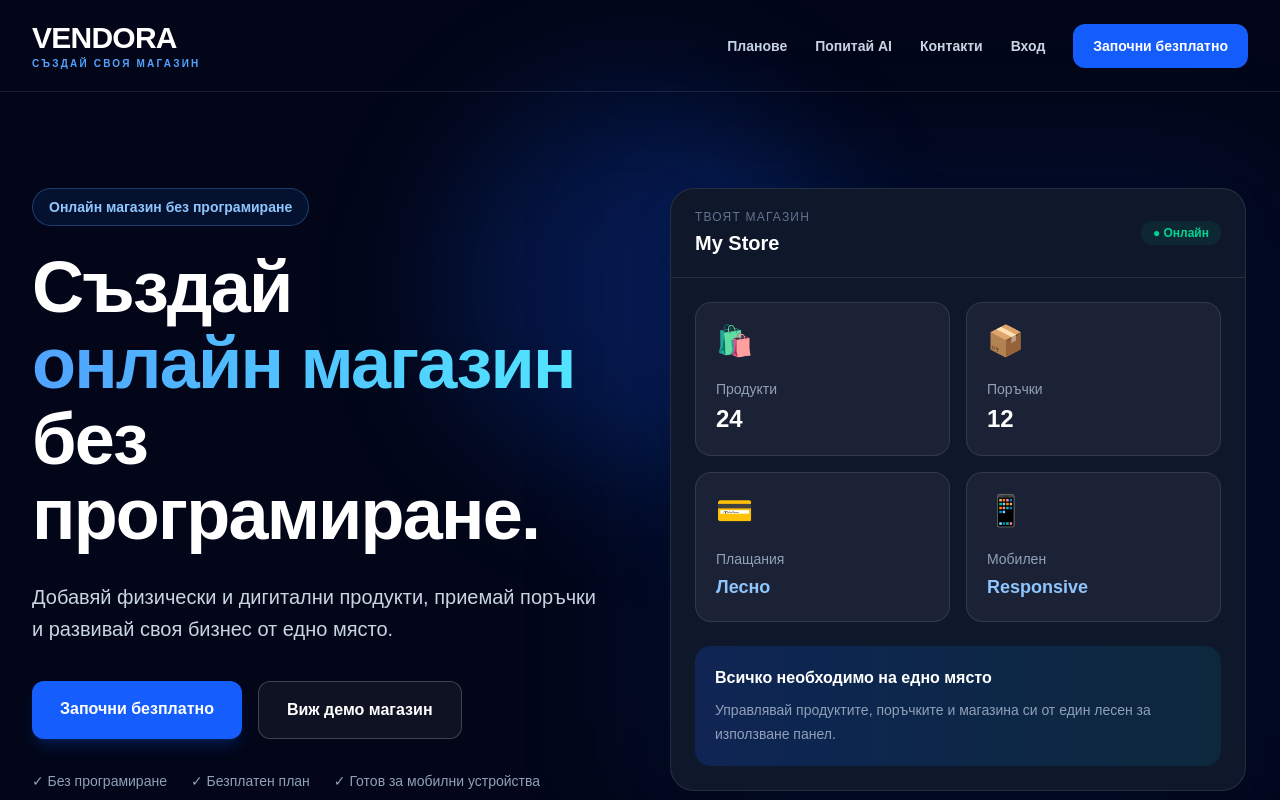
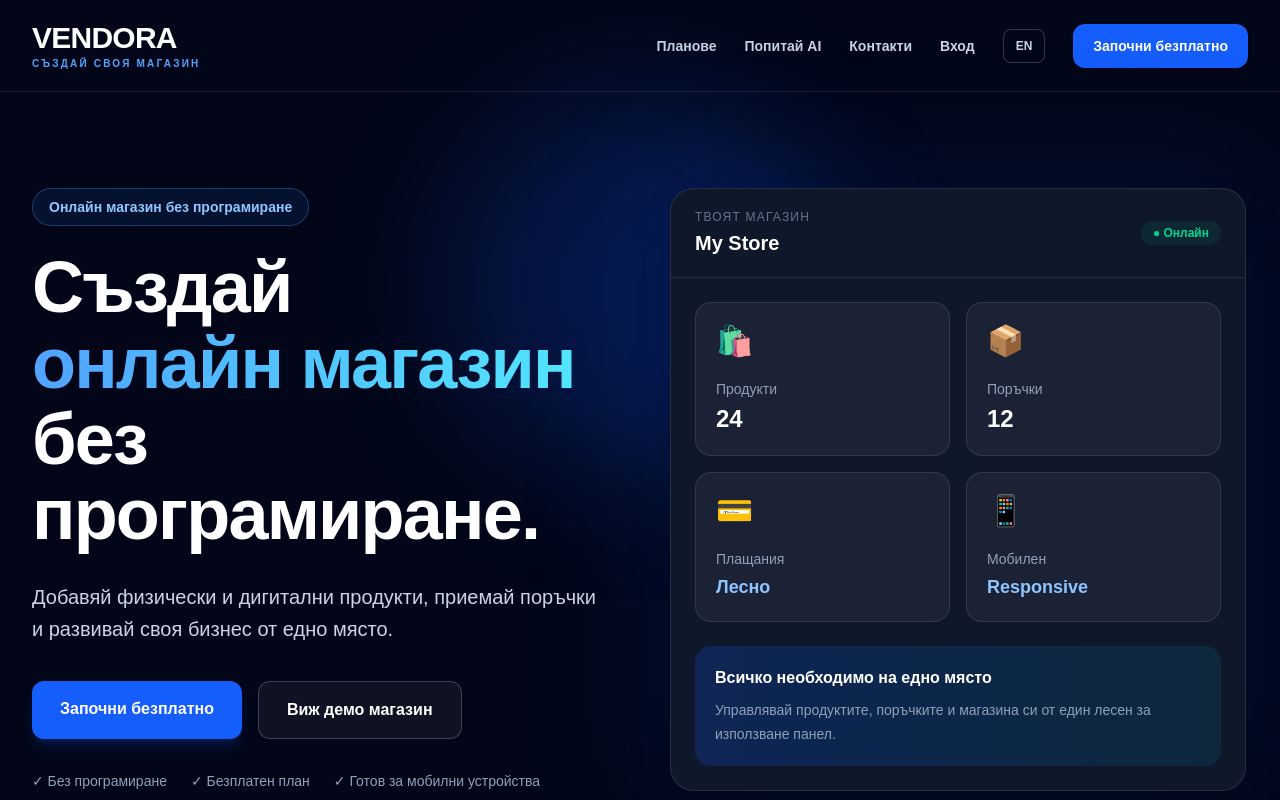
Before and after one commit to maikon79ss-dot/vendora-app, a Next.js app: page / in a window 1280 px wide. Shown: the top 800 px of the page. Built offline with nearby package versions, Linux system fonts and the light colour scheme.

Commit message:
Update page.tsx

```diff
--- a/app/page.tsx
+++ b/app/page.tsx
@@ -30,6 +30,13 @@ export default function Home() {
 
             <Link href="/login" className="transition hover:text-white">
               Вход
+            </Link>
+
+ <Link
+  href="/en"
+  className="rounded-lg border border-white/20 px-3 py-2 text-xs font-bold transition hover:bg-white/10"
+>
+  EN
 </Link>
 
 <Link
@@ -81,7 +88,12 @@ export default function Home() {
       >
         👤 Вход
       </Link>
-
+<Link
+  href="/en"
+  className="block rounded-xl px-4 py-3 font-semibold hover:bg-white/10"
+>
+  🇬🇧 English
+</Link>
       <Link
         href="/register"
         className="mt-2 block rounded-xl bg-blue-600 px-4 py-3 text-center font-bold text-white"
```
Lines whose indentation alone changed are shown as unchanged.
